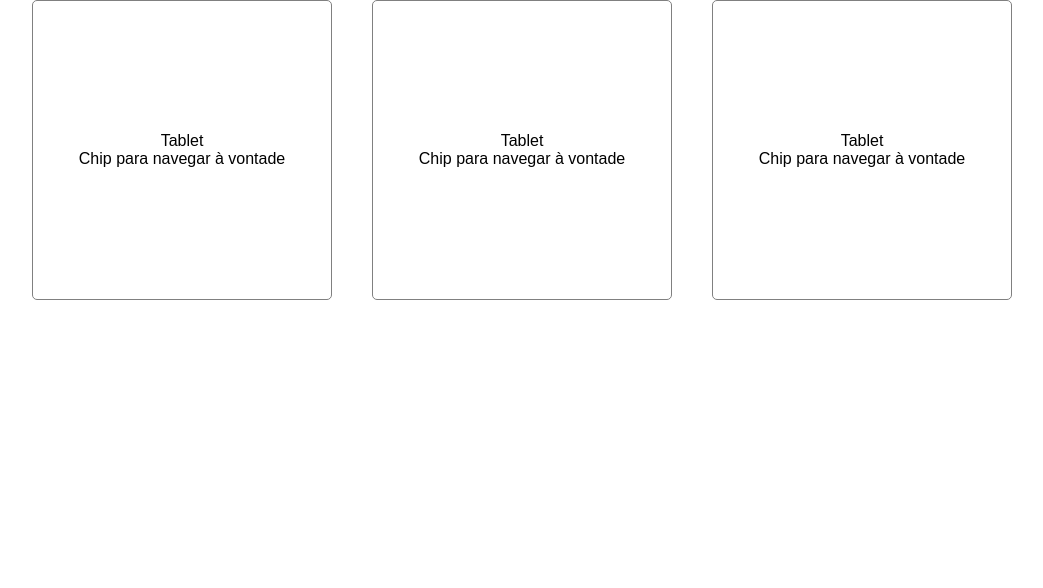
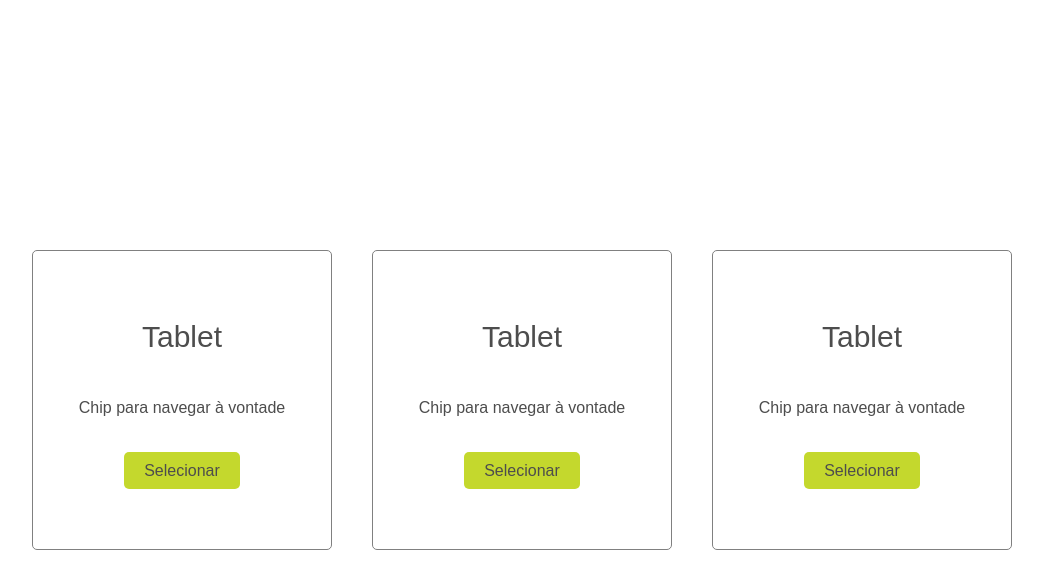
Before and after one commit to LucasSAmaral/teste-wooza, a website: page index.html at #!/plataforma in a window 1280 px wide. Shown: the whole page, without its empty margins (118-1161 px from the left). Drawn offline with nearby package versions, Linux system fonts and the light colour scheme; some packages are replaced by stand-ins of ours.

Commit message:
Ajustando o layout dos cards de itens

```diff
--- a/gulpfile.js
+++ b/gulpfile.js
@@ -2,6 +2,7 @@ var gulp = require('gulp');
 var bs = require('browser-sync').create();
 var sass = require('gulp-sass');
 var pump = require('pump');
+var wait = require('gulp-wait');
 
 gulp.task('server', function(){
 
@@ -20,6 +21,7 @@ gulp.task('server', function(){
 gulp.task('sass', function(){
     pump([
         gulp.src('src/scss/style.scss'),
+        wait(150),
         sass({
             outputStyle: 'compressed'
         }).on('error', sass.logError),
--- a/package.json
+++ b/package.json
@@ -12,6 +12,7 @@
     "browser-sync": "^2.26.3",
     "gulp": "^3.9.1",
     "gulp-sass": "^4.0.2",
+    "gulp-wait": "0.0.2",
     "pump": "^3.0.0"
   }
 }
--- /dev/null
+++ b/src/scss/_button.scss
@@ -0,0 +1,9 @@
+.button {
+    background-color: #c4d82d;
+    color: #4d4d4d;
+    padding: 10px 20px;
+    border-radius: 5px;
+    text-align: center;
+    font-weight: 500;
+    text-decoration: none;
+}
--- a/src/scss/_custom.scss
+++ b/src/scss/_custom.scss
@@ -6,4 +6,13 @@
 
 .wrapper {
     width: 100%;
+    height: 100%;
+    display: flex;
+    flex-direction: column;
+    justify-content: center;
 }
+
+html,
+body {
+    height: 100%;
+}
--- a/src/scss/_platform.scss
+++ b/src/scss/_platform.scss
@@ -19,8 +19,16 @@
     justify-content: center;
     font-family: Arial, Helvetica, sans-serif;
  }
+ &__button-container {
+     text-align: center;
+ }
  &__name,
  &__description {
     text-align: center;
+    margin-bottom: 45px;
+    color: #4d4d4d;
+ }
+ &__name {
+     font-size: 30px;
  }
 }
--- a/src/scss/style.scss
+++ b/src/scss/style.scss
@@ -1,2 +1,3 @@
 @import "custom";
 @import "platform";
+@import "button";
--- a/template/plataforma.html
+++ b/template/plataforma.html
@@ -4,14 +4,23 @@
     <div class="platform__item">
         <p class="platform__name">Tablet</p>
         <p class="platform__description">Chip para navegar à vontade</p>
+        <div class="platform__button-container">
+            <a href="" class="button">Selecionar</a>
+        </div>
     </div>
     <div class="platform__item">
         <p class="platform__name">Tablet</p>
         <p class="platform__description">Chip para navegar à vontade</p>
+        <div class="platform__button-container">
+            <a href="" class="button">Selecionar</a>
+        </div>
     </div>
     <div class="platform__item">
         <p class="platform__name">Tablet</p>
         <p class="platform__description">Chip para navegar à vontade</p>
+        <div class="platform__button-container">
+            <a href="" class="button">Selecionar</a>
+        </div>
     </div>
 
 </div>
```
Also changed, not shown: dist/css/style.css.
